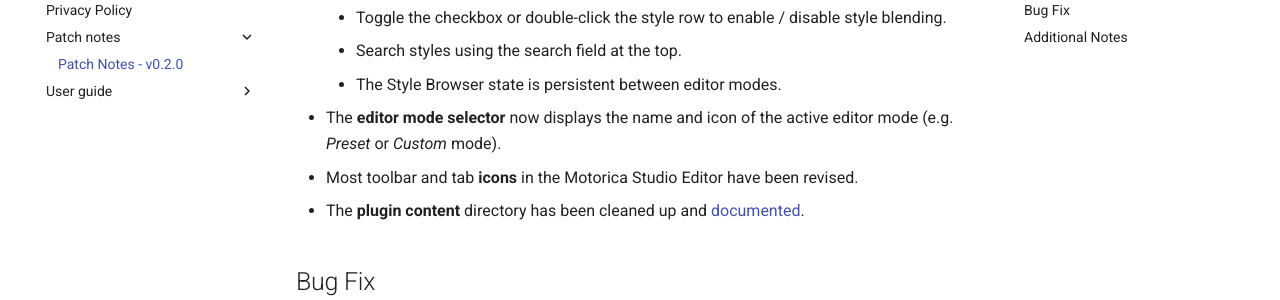
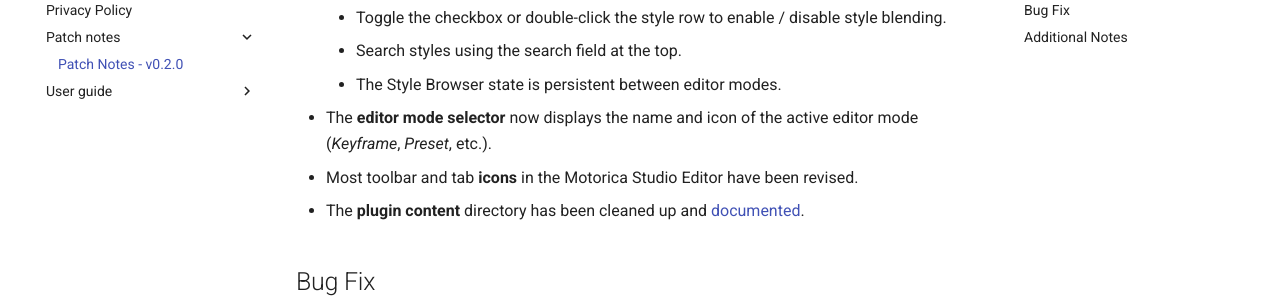
Before and after one commit to MotoricaAI/MoStudioDocs, an MkDocs documentation site: the page built from docs/patch-notes/patch-notes-v0-2-0.md, in a window 1280 px wide and 900 px high, scrolled down 317 px. Shown: the part 152-452 px from the top of the window. Built offline with MkDocs 1.6.1 and Material for MkDocs 9.7.7, drawn with Linux system fonts in a browser that asks for light colours.

Commit message:
Update docs

```diff
--- a/docs/patch-notes/patch-notes-v0-2-0.md
+++ b/docs/patch-notes/patch-notes-v0-2-0.md
@@ -9,7 +9,7 @@
     - Toggle the checkbox or double-click the style row to enable / disable style blending.
     - Search styles using the search field at the top.
     - The Style Browser state is persistent between editor modes.
-- The **editor mode selector** now displays the name and icon of the active editor mode (e.g. *Preset* or *Custom* mode).
+- The **editor mode selector** now displays the name and icon of the active editor mode (*Keyframe*, *Preset*, etc.).
 - Most toolbar and tab **icons** in the Motorica Studio Editor have been revised.
 - The **plugin content** directory has been cleaned up and [documented](../../user-guide/included-assets/).
 
```
